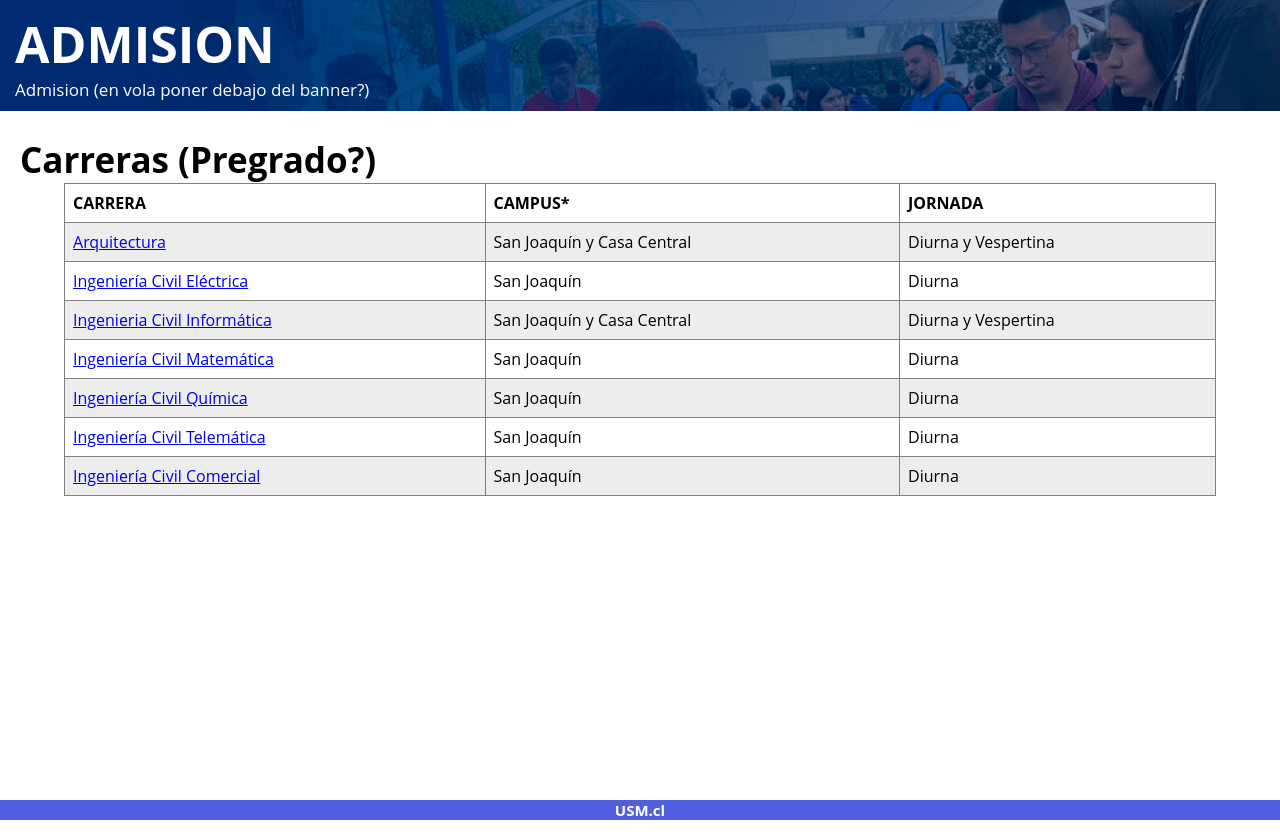
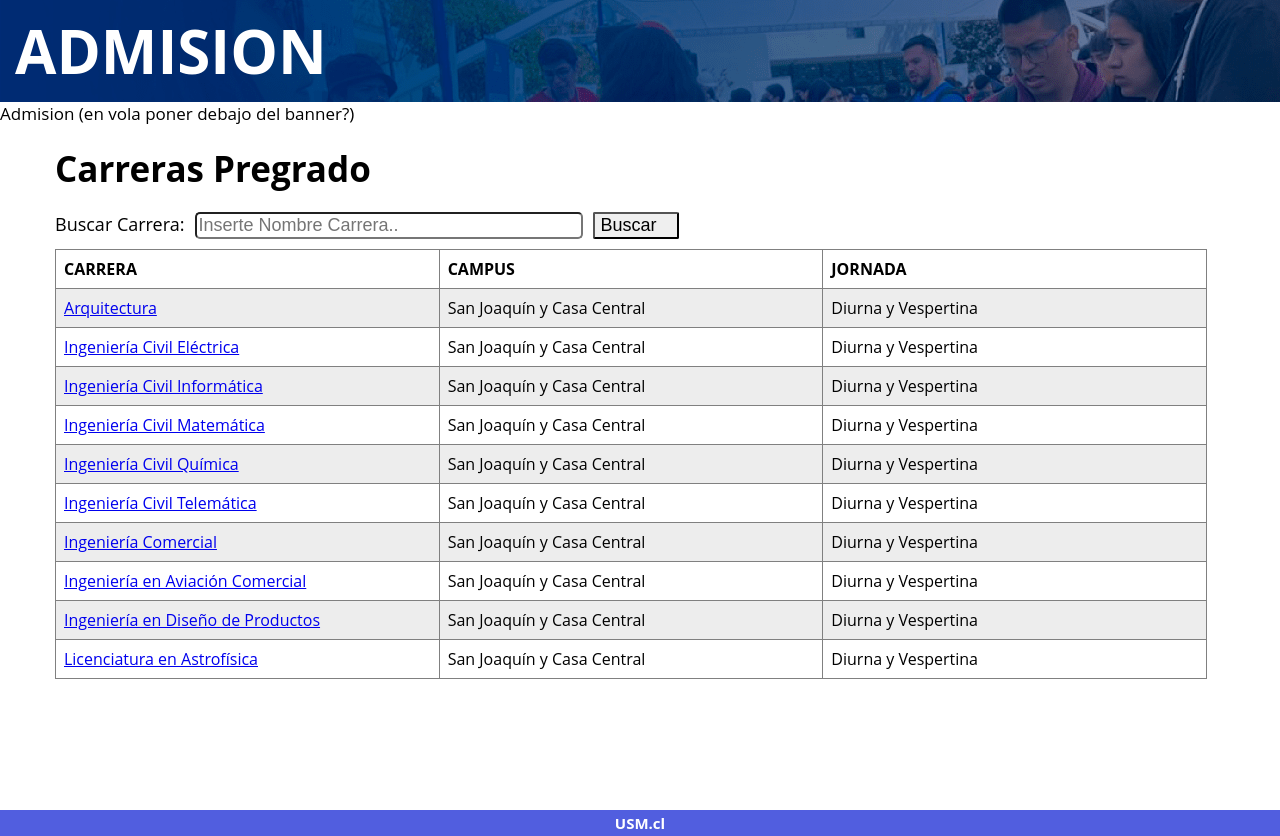
Before and after one commit to Bibubobee/2023_2-DIU, a React (Create React App) app: page / in a window 1280 px wide. Built offline with nearby package versions, Linux system fonts and the light colour scheme.

Commit message:
Made a functional search bar

```diff
--- a/package.json
+++ b/package.json
@@ -8,6 +8,7 @@
     "@testing-library/user-event": "^13.5.0",
     "react": "^18.2.0",
     "react-dom": "^18.2.0",
+    "react-router-dom": "^6.17.0",
     "react-scripts": "5.0.1",
     "web-vitals": "^2.1.4"
   },
--- /dev/null
+++ b/src/AppRouter.jsx
@@ -0,0 +1,18 @@
+import React from 'react'
+import { BrowserRouter, Routes, Route } from 'react-router-dom'
+
+import Home from './Home'
+import CareerPage from './CareerPage'
+
+const AppRouter = () => {
+  return (
+    <BrowserRouter>
+      <Routes>
+        <Route path='/' element={<Home />} />
+        <Route path='/carrera' element={<CareerPage />} />
+      </Routes>
+    </BrowserRouter>
+  )
+}
+
+export default AppRouter
--- /dev/null
+++ b/src/CareerPage.jsx
@@ -0,0 +1,7 @@
+function CareerPage(){
+    return(
+        <h1>NOMBRE CARRERA</h1>
+    )
+}
+
+export default CareerPage;
--- a/src/Footer.css
+++ b/src/Footer.css
@@ -1,5 +1,7 @@
 .footer {
-    margin-top: auto;
+    margin-top: 10px;
+    padding-top: 3px;
+    padding-bottom: 3px;
     background-color: #515edf;
 }
 
--- a/src/Home.css
+++ b/src/Home.css
@@ -12,7 +12,7 @@
     margin-top: 0;
 }
 .title {
-    font-size: 50px;
+    font-size: 60px;
     font-weight: bold;
 }
 .breadcrumbs {
@@ -21,14 +21,33 @@
 .title-carreras {
     font-size: 35px;
     font-weight: bold;
-    margin-top: 25px;
-    margin-left: 20px;
+
+}
+.body-carreras {
+    margin-top: 20px;
+    margin-left: 55px;
+}
+.form-search-carreras{
+    font-size: large;
+    padding-top: 20px;
+    padding-bottom: 10px;
+}
+.search-bar {
+    margin-left: 10px;
+    padding-right: 150px;
+    font-size: large;
+    border-radius: 5px;
+}
+.form-submit{
+    margin-left: 10px;
+    padding-right: 20px;
+    font-size: large;
+    border-radius: 2px;
 }
 table {
+    table-layout: fixed;
     border-collapse: collapse;
     width: 90vw;
-    margin-left: auto;
-    margin-right: auto;
 }
 td, th {
     border: 1px solid gray;
--- a/src/Home.jsx
+++ b/src/Home.jsx
@@ -1,74 +1,92 @@
 import "./Home.css"
+import { useState, useRef } from 'react';
+
+const data = [
+    { nombre: 'Arquitectura', campus: 'San Joaquín y Casa Central', jornada: 'Diurna y Vespertina' },
+    { nombre: 'Ingeniería Civil Eléctrica', campus: 'San Joaquín y Casa Central', jornada: 'Diurna y Vespertina' },
+    { nombre: 'Ingeniería Civil Informática', campus: 'San Joaquín y Casa Central', jornada: 'Diurna y Vespertina' },
+    { nombre: 'Ingeniería Civil Matemática', campus: 'San Joaquín y Casa Central', jornada: 'Diurna y Vespertina' },
+    { nombre: 'Ingeniería Civil Química', campus: 'San Joaquín y Casa Central', jornada: 'Diurna y Vespertina' },
+    { nombre: 'Ingeniería Civil Telemática', campus: 'San Joaquín y Casa Central', jornada: 'Diurna y Vespertina' },
+    { nombre: 'Ingeniería Comercial', campus: 'San Joaquín y Casa Central', jornada: 'Diurna y Vespertina' },
+    { nombre: 'Ingeniería en Aviación Comercial', campus: 'San Joaquín y Casa Central', jornada: 'Diurna y Vespertina' },
+    { nombre: 'Ingeniería en Diseño de Productos', campus: 'San Joaquín y Casa Central', jornada: 'Diurna y Vespertina' },
+    { nombre: 'Licenciatura en Astrofísica', campus: 'San Joaquín y Casa Central', jornada: 'Diurna y Vespertina' },
+]
 
 function Home(){
+    const [searchValue, setSearchValue] = useState('');
+
     return(
         <div className="home">
             <div className="banner">
                 <div className="title">ADMISION</div>
-                <div className="breadcrumbs">Admision (en vola poner debajo del banner?)</div>
             </div>
-
-            <div className="title-carreras">Carreras (Pregrado?)</div>
-            <table>
-                <tbody>
-                    <tr>
-                        <th>CARRERA</th>
-                        <th>CAMPUS*</th>
-                        <th>JORNADA</th>
-                    </tr>
-                    <tr>
-                        <td>
-                            <a href="*">Arquitectura</a>
-                        </td>
-                        <td>San Joaquín y Casa Central</td>
-                        <td>Diurna y Vespertina</td>
-                    </tr>
-                    <tr>
-                        <td>
-                            <a href="*">Ingeniería Civil Eléctrica</a>
-                        </td>
-                        <td>San Joaquín</td>
-                        <td>Diurna</td>
-                    </tr>
-                    <tr>
-                        <td>
-                            <a href="*">Ingenieria Civil Informática</a>
-                        </td>
-                        <td>San Joaquín y Casa Central</td>
-                        <td>Diurna y Vespertina</td>
-                    </tr>
-                    <tr>
-                        <td>
-                            <a href="*">Ingeniería Civil Matemática</a>
-                        </td>
-                        <td>San Joaquín</td>
-                        <td>Diurna</td>
-                    </tr>
-                    <tr>
-                        <td>
-                            <a href="*">Ingeniería Civil Química</a>
-                        </td>
-                        <td>San Joaquín</td>
-                        <td>Diurna</td>
-                    </tr>
-                    <tr>
-                        <td>
-                            <a href="*">Ingeniería Civil Telemática</a>
-                        </td>
-                        <td>San Joaquín</td>
-                        <td>Diurna</td>
-                    </tr>
-                    <tr>
-                        <td>
-                            <a href="*">Ingeniería Civil Comercial</a>
-                        </td>
-                        <td>San Joaquín</td>
-                        <td>Diurna</td>
-                    </tr>
-                </tbody>
-            </table>
+            <div className="breadcrumbs">Admision (en vola poner debajo del banner?)</div>
+            <div className="body-carreras">
+                <div className="title-carreras">Carreras Pregrado</div>
+                <form className="form-search-carreras">
+                    <label>Buscar Carrera:</label>
+                    <input className="search-bar" type="text" placeholder="Inserte Nombre Carrera.." value={searchValue}
+                                onChange={(e) => setSearchValue(e.target.value)}/>
+                    <input className="form-submit" type="submit" value="Buscar"></input>
+                </form>
+                <CareerTable searchTerm={searchValue}/>
+            </div>
         </div>
     )
 }
 
+const CareerTable = (props) => {
+    const filtered = data.filter(
+        carrera =>
+            carrera.nombre.toLowerCase().indexOf(props.searchTerm.toLowerCase()) > -1,
+    );
+
+    return (
+        <table>
+            {props.searchTerm ? (
+                <tbody>
+                    <tr>
+                        <th>CARRERA</th>
+                        <th>CAMPUS</th>
+                        <th>JORNADA</th>
+                    </tr>
+                    {filtered.map((val, _) => {
+                        return (
+                            <TableRow nombre={val.nombre} campus={val.campus} jornada={val.jornada}/>
+                        )
+                    })}
+                </tbody>
+            ): (
+                <tbody>
+                    <tr>
+                        <th>CARRERA</th>
+                        <th>CAMPUS</th>
+                        <th>JORNADA</th>
+                    </tr>
+                    {data.map((val, _) => {
+                        return (
+                            <TableRow nombre={val.nombre} campus={val.campus} jornada={val.jornada}/>
+                        )
+                    })}
+                </tbody>
+            )}
+      </table>
+    );
+}
+
+const TableRow = (props) => {
+    return (
+        <tr>
+            <td>
+                <a href="carrera">{props.nombre}</a>
+            </td>
+            <td>{props.campus}</td>
+            <td>{props.jornada}</td>
+        </tr>
+    )
+}
+
+
 export default Home;
--- a/src/index.js
+++ b/src/index.js
@@ -1,13 +1,13 @@
 import React from 'react';
 import ReactDOM from 'react-dom/client';
 import './index.css';
-import Home from './Home';
-import Footer from "./Footer"
+import AppRouter from './AppRouter';
+import Footer from './Footer';
 
 const root = ReactDOM.createRoot(document.getElementById('root'));
 root.render(
 	<React.StrictMode>
-		<Home />
+		<AppRouter />
 		<Footer />
 	</React.StrictMode>
 );
```
Also changed, not shown: 1 other file (tests, documents, lock files or other folders).
